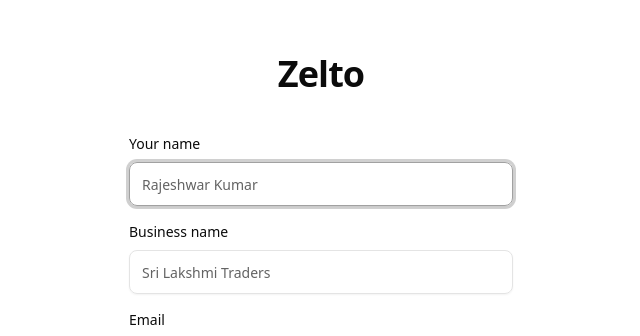
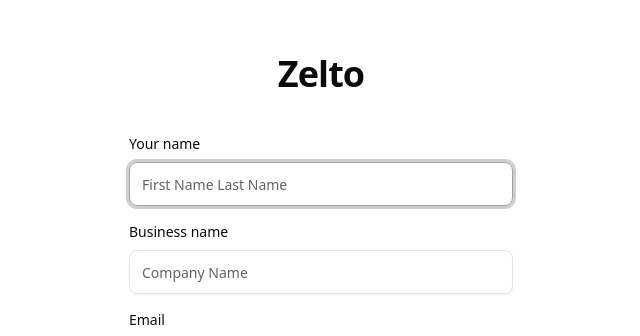
Before and after one commit to rajeshwar63/zelto, a React (Vite) app: page / in a window 1280 px wide. Shown: the part 116-452 px from the top of the page, without its empty margins (319-959 px from the left). Built offline with nearby package versions, Linux system fonts and the light colour scheme; no server answers; what @capacitor/core would draw is missing.

Commit message:
Updated the signup placeholders in WelcomeScreen.tsx

```diff
--- a/src/components/WelcomeScreen.tsx
+++ b/src/components/WelcomeScreen.tsx
@@ -18,7 +18,7 @@
   const [isLoading, setIsLoading] = useState(false)
   const [errors, setErrors] = useState<{ name?: string; businessName?: string; email?: string }>({})
 
-  const emailRegex = /^[^\s@]+@[^\s@]+\.[^\s@]+$/
+  const emailRegex = /^[^\\s@]+@[^\\s@]+\\.[^\\s@]+$/
 
   const handleSubmit = async (e: React.FormEvent) => {
     e.preventDefault()
@@ -75,7 +75,7 @@
                 <Input
                   id="name"
                   type="text"
-                  placeholder="Rajeshwar Kumar"
+                  placeholder="First Name Last Name"
                   value={name}
                   onChange={(e) => {
                     setName(e.target.value)
@@ -97,7 +97,7 @@
                 <Input
                   id="businessName"
                   type="text"
-                  placeholder="Sri Lakshmi Traders"
+                  placeholder="Company Name"
                   value={businessName}
                   onChange={(e) => {
                     setBusinessName(e.target.value)
```
